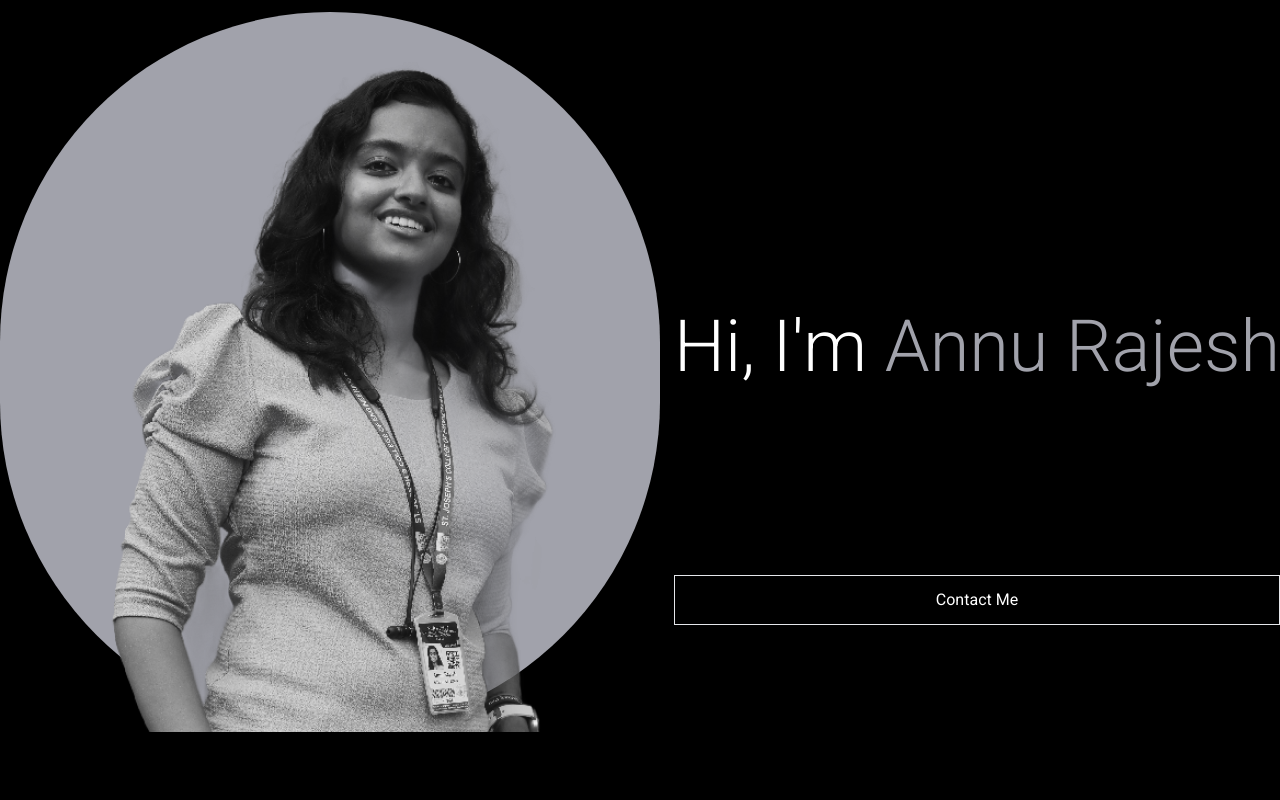
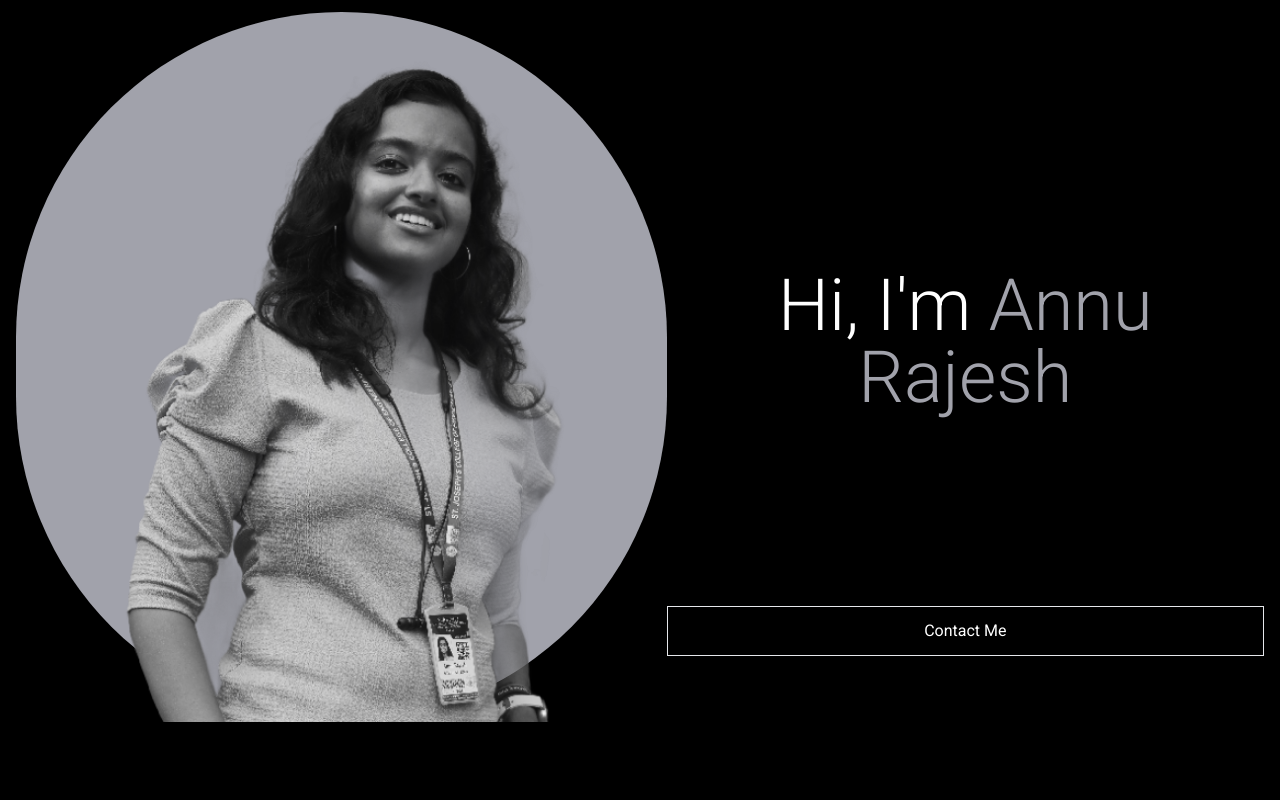
Before and after one commit to annuRajesh/my-portfolio, a React (Vite) app: page / in a window 1280 px wide. Shown: the top 800 px of the page. Built offline with nearby package versions, Linux system fonts and the light colour scheme.

Commit message:
index.css container applied to all

```diff
--- a/src/index.css
+++ b/src/index.css
@@ -1,3 +1,8 @@
 @tailwind base;
 @tailwind components;
 @tailwind utilities;
+@layer components {
+    .container {
+      @apply px-4;
+    }
+  }
```
